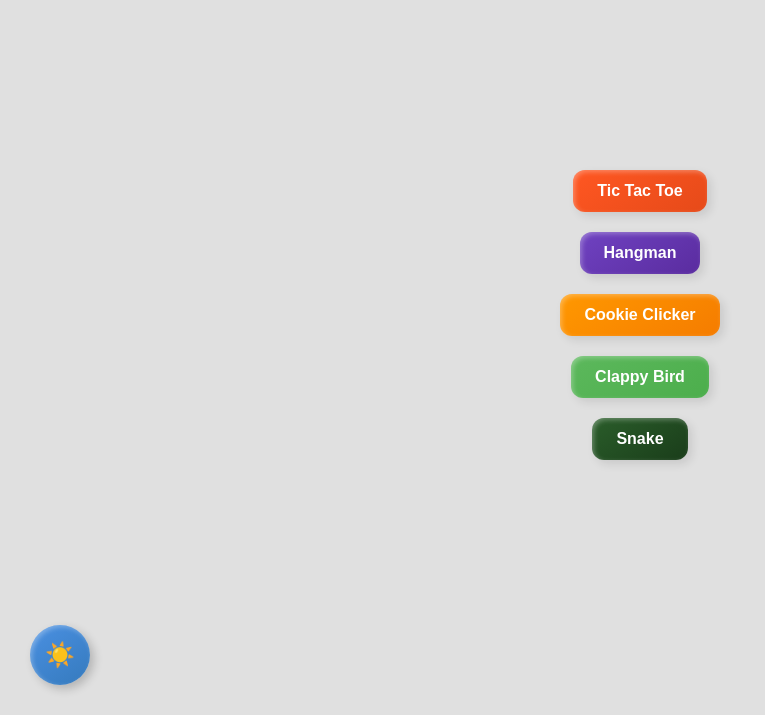
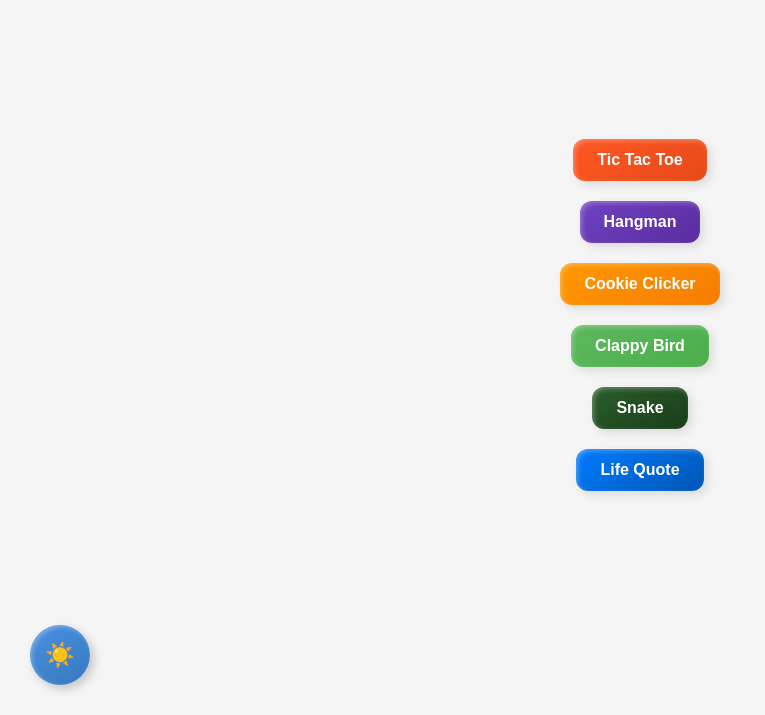
Before and after one commit to devfunpea/FunaPea, a plain HTML site: page index.html in a window 1280 px wide. Shown: the part 85-800 px from the top of the page, without its empty margins (0-765 px from the left). Drawn offline with Linux system fonts and the light colour scheme.

Commit message:
Update index.html

```diff
--- a/index.html
+++ b/index.html
@@ -13,7 +13,7 @@
             align-items: center;
             height: 100vh;
             margin: 0;
-            background-color: #e0e0e0;
+            background-color: #f5f5f5;
             color: #333;
             transition: background-color 0.3s, color 0.3s;
             position: relative;
@@ -77,15 +77,16 @@
             background: linear-gradient(145deg, #333, #212121);
         }
 
-        #openTabButton {
+        .modern-button {
             background: linear-gradient(145deg, #5cb85c, #4cae4c);
             color: #fff;
         }
 
-        #openTabButton:hover {
+        .modern-button:hover {
             background: linear-gradient(145deg, #4cae4c, #3e8e41);
             box-shadow: 4px 4px 10px rgba(0, 0, 0, 0.2);
         }
+
 
         #ticTacToeButton {
             background: linear-gradient(145deg, #ff5722, #e64a19);
@@ -136,16 +137,27 @@
             background: linear-gradient(145deg, #1a3d1a, #0a2d0a);
             box-shadow: 4px 4px 10px rgba(0, 0, 0, 0.2);
         }
+
+        #lifeQuoteButton {
+            background: linear-gradient(145deg, #007bff, #0056b3);
+            color: #fff;
+        }
+
+        #lifeQuoteButton:hover {
+            background: linear-gradient(145deg, #0056b3, #00409f);
+            box-shadow: 4px 4px 10px rgba(0, 0, 0, 0.2);
+        }
     </style>
 </head>
 <body>
     <div id="funpea">Fun Pea</div>
     <button id="darkModeButton">☀️</button>
-    <button id="ticTacToeButton">Tic Tac Toe</button>
-    <button id="hangmanButton">Hangman</button>
-    <button id="cookieClickerButton">Cookie Clicker</button>
-    <button id="clappyBirdButton">Clappy Bird</button>
-    <button id="snakeButton">Snake</button>
+    <button id="ticTacToeButton" class="modern-button">Tic Tac Toe</button>
+    <button id="hangmanButton" class="modern-button">Hangman</button>
+    <button id="cookieClickerButton" class="modern-button">Cookie Clicker</button>
+    <button id="clappyBirdButton" class="modern-button">Clappy Bird</button>
+    <button id="snakeButton" class="modern-button">Snake</button>
+    <button id="lifeQuoteButton" class="modern-button">Life Quote</button>
 
     <script>
         document.addEventListener('DOMContentLoaded', () => {
@@ -171,7 +183,7 @@
                     darkModeButton.classList.add('dark-mode');
                     darkModeButton.textContent = '🌙'; // Change to moon emoji
                 } else {
-                    document.body.style.backgroundColor = '#e0e0e0';
+                    document.body.style.backgroundColor = '#f5f5f5';
                     document.body.style.color = '#333';
                     funPeaText.style.color = '#333';
                     darkModeButton.classList.remove('dark-mode');
@@ -179,6 +191,8 @@
                 }
                 localStorage.setItem('darkMode', JSON.stringify(darkMode));
             });
+
+
 
             document.getElementById('ticTacToeButton').addEventListener('click', () => {
                 window.open('tic-tac-toe.html', '_blank');
@@ -199,6 +213,10 @@
             document.getElementById('snakeButton').addEventListener('click', () => {
                 window.open('city.html', '_blank');
             });
+
+            document.getElementById('lifeQuoteButton').addEventListener('click', () => {
+                window.open('breakout.html', '_blank'); // Update with your Life Quote page URL
+            });
         });
     </script>
 </body>
```
